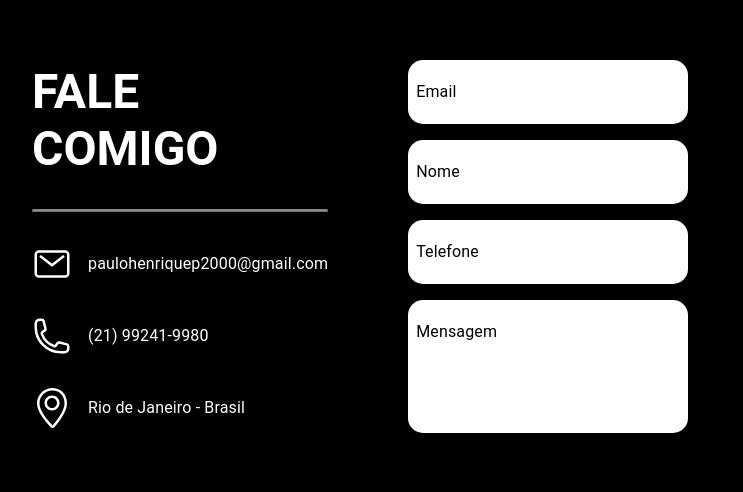
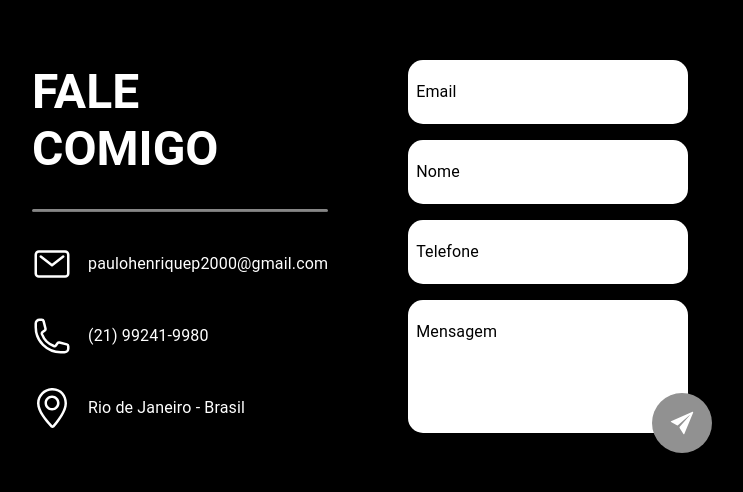
Before and after one commit to paulofreyyy/resume, a React (Vite) app: page / in a window 1280 px wide. Shown: the part 2714-3206 px from the top of the page, without its empty margins (288-1031 px from the left). Built offline with nearby package versions, Linux system fonts and the light colour scheme.

Commit message:
feat: implementando funcionalidade ao formulário

```diff
--- a/package.json
+++ b/package.json
@@ -10,6 +10,7 @@
     "preview": "vite preview"
   },
   "dependencies": {
+    "@emailjs/browser": "^4.4.1",
     "@emotion/react": "^11.13.3",
     "@emotion/styled": "^11.13.0",
     "@fortawesome/fontawesome-svg-core": "^6.6.0",
--- a/src/components/sections/contato/index.tsx
+++ b/src/components/sections/contato/index.tsx
@@ -1,14 +1,35 @@
-import { Box, Divider, TextField, Typography } from '@mui/material';
+import { Box, Divider, TextField, Typography, IconButton, Tooltip } from '@mui/material';
 import { useForm } from 'react-hook-form'
 import { ContactInfo } from './components/contactInfo';
+import emailjs from '@emailjs/browser';
+import { IoIosSend } from "react-icons/io";
 
 
+interface FormData {
+    email: string;
+    nome: string;
+    telefone: string;
+    mensagem: string;
+}
 export function Contato() {
     const { handleSubmit, register, formState: { errors } } = useForm<FormData>();
 
-    const onSubmit = (_data: FormData) => {
-        console.log('formulário')
-
+    const onSubmit = async (data: FormData) => {
+        try {
+            await emailjs.send(
+                'service_5y2xreq',
+                'template_g9usqek',
+                {
+                    from_name: data.nome,
+                    from_email: data.email,
+                    telefone: data.telefone,
+                    message: data.mensagem,
+                },
+                'Jj5Wrp0RsBF0vsuQZ'
+            );
+        } catch (error) {
+            console.log(error)
+        }
     }
 
     return (
@@ -32,16 +53,16 @@ export function Contato() {
                 <ContactInfo />
             </Box>
 
-            <form action="" onSubmit={handleSubmit(onSubmit)} style={{ width: '100%' }}>
-                <Box display='flex' flexDirection='column' width='100%' gap={2}>
+            <form onSubmit={handleSubmit(onSubmit)} style={{ width: '100%' }}>
+                <Box display='flex' flexDirection='column' width='100%' gap={2} position='relative'>
                     <TextField
                         label='Email'
                         placeholder='Digite seu email'
                         variant='standard'
                         fullWidth
-                        // {...register()}
-                        // error={!!errors[]}
-                        // helperText={ }
+                        {...register('email', { required: 'O email é obrigatório' })}
+                        error={!!errors.email}
+                        helperText={errors.email?.message}
                         type='email'
                     />
                     <TextField
@@ -49,9 +70,9 @@ export function Contato() {
                         placeholder='Digite seu nome'
                         variant='standard'
                         fullWidth
-                        // {...register()}
-                        // error={!!errors[]}
-                        // helperText={ }
+                        {...register('nome', { required: 'O Nome é obrigatório' })}
+                        error={!!errors.nome}
+                        helperText={errors.nome?.message}
                         type='text'
                     />
                     <TextField
@@ -59,9 +80,9 @@ export function Contato() {
                         placeholder='Digite seu telefone'
                         variant='standard'
                         fullWidth
-                        // {...register(field.name as keyof FormData, field.required ? { required: field.required } : {})}
-                        // error={!!errors[]}
-                        // helperText={ }
+                        {...register('telefone', { required: 'O telefone é obrigatório' })}
+                        error={!!errors.telefone}
+                        helperText={errors.telefone?.message}
                         type='text'
                     />
                     <TextField
@@ -71,11 +92,30 @@ export function Contato() {
                         fullWidth
                         multiline
                         rows={4}
-                        // {...register()}
-                        // error={!!errors[]}
-                        // helperText={ }
+                        {...register('mensagem')}
                         type='text'
                     />
+
+                    {/* Botão submit */}
+                    <Tooltip title='Enviar' arrow>
+                        <IconButton
+                            type='submit'
+                            sx={{
+                                bgcolor: 'rgb(145, 145, 145)',
+                                color: '#FFF',
+                                width: 60,
+                                height: 60,
+                                position: 'absolute',
+                                bottom: -20,
+                                right: -40,
+                                "&:hover": {
+                                    bgcolor: 'rgb(104, 104, 104)',
+                                }
+                            }}
+                        >
+                            <IoIosSend size={30} />
+                        </IconButton>
+                    </Tooltip>
                 </Box>
             </form>
         </Box>
```
Also changed, not shown: 1 other file (tests, documents, lock files or other folders).
